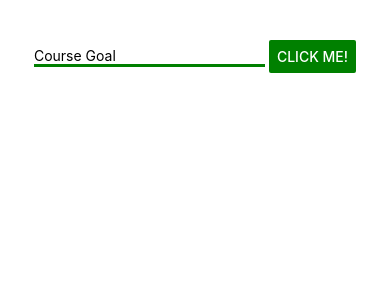
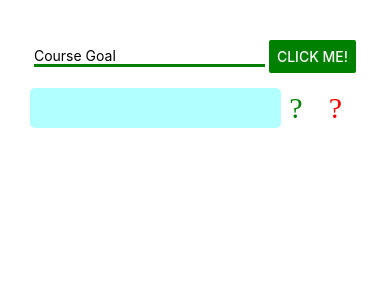
Before and after one commit to gingkob/rn-Complete-Course, a React Native app: screen / in a window 390 px wide. Both pictures are taken after a click on the button "CLICK ME!". Shown: the top 300 px of the page. Built offline with nearby package versions, Linux system fonts and the light colour scheme.

Commit message:
improved list

```diff
--- a/App.js
+++ b/App.js
@@ -1,56 +1,87 @@
 import React, { useState } from 'react';
 import { StyleSheet, Text, View, Button, TextInput, FlatList } from 'react-native';
+import Icon from 'react-native-vector-icons/AntDesign';
+
 
 export default function App() {
 
   const [text, setText] = useState("")
-  const [goals, setGoal ] = useState([])
-
+  const [goals, setGoal] = useState([])
   const addGoal = () => {
-    setGoal(currentGoals =>[...currentGoals, {key: Math.random().toString(), value:text}])
+    setGoal(goals => [...goals, { key: Math.random().toString(), value: text }])
     setText("")
   }
 
-  const removeGoal = index =>{
-    goals = goals.filter(item => item.key != index)
-    setGoal(goals)
+  const removeGoal = index => {
+
+    let goal = goals.filter(item => item.key != index)
+    setGoal(goal)
   }
 
   // let allGoals = goals.map((goal, index) => <Text style={styles.goalText} key={index} onPress={index =>removeGoal(index)}>{index + 1}. {goal}</Text>).reverse()
+  // const checkIcon = <Icon name="checksquareo" size={30} color="#900" style={styles.checkMark}/>;
 
   return (
     <View style={styles.container}>
       <View style={styles.header}>
-        <TextInput style={styles.textInput} placeholder="Course Goal" value={text} onChangeText={(text)=>setText(text)}/>
-        <Button title="Click me!" onPress={addGoal} color="green"/>
+        <TextInput style={styles.textInput} placeholder="Course Goal" value={text} onChangeText={(text) => setText(text)} />
+        <Button title="Click me!" onPress={addGoal} color="green" />
       </View>
-      <FlatList data={goals} renderItems={ itemData =>( <Text style={styles.goalText}>{itemData.item.value}</Text>)} />
+      <FlatList data={goals} renderItem={itemData => (
+        <View style={{ flexDirection: "row", alignContent: "space-around", justifyContent: "center" }}>
+          <Text style={styles.goalText}>{itemData.item.value} </Text>
+          {/* {checkIcon}  */}
+          <Icon.Button
+            name="checksquareo"
+            size={30}
+            color="green"
+            style={styles.checkMark}
+            backgroundColor="none"
+            onPress={removeGoal.bind(this, itemData.item.key)}>
+          </Icon.Button>
+          <Icon.Button
+            name="minussquare"
+            size={30}
+            color="red"
+            style={styles.deleteMark}
+            backgroundColor="none"
+            onPress={removeGoal.bind(this, itemData.item.key)}>
+          </Icon.Button>
+        </View>)}
+        extraData={goals} />
     </View>
   );
 }
 
 const styles = StyleSheet.create({
   container: {
-    padding:30
+    padding: 30
   },
   header: {
-    flexDirection:"row",
+    flexDirection: "row",
     alignItems: "center",
-    justifyContent:"space-evenly",
-    marginVertical:10,
+    justifyContent: "space-evenly",
+    marginVertical: 10,
   },
   body: {
-    marginVertical:10,
+    marginVertical: 10,
   },
   textInput: {
     width: "70%",
     borderBottomColor: "green",
-    borderBottomWidth:3
+    borderBottomWidth: 3
   },
   goalText: {
     backgroundColor: '#B2FFFF',
     borderRadius: 5,
-    marginVertical:5,
-    padding:10,
+    marginVertical: 5,
+    padding: 10,
+    flex: 4
+  },
+  checkMark: {
+    flex: 1
+  },
+  deleteMark: {
+    flex: 1
   }
 });
--- a/package.json
+++ b/package.json
@@ -12,6 +12,7 @@
     "react": "~16.9.0",
     "react-dom": "~16.9.0",
     "react-native": "https://github.com/expo/react-native/archive/sdk-37.0.1.tar.gz",
+    "react-native-vector-icons": "^6.6.0",
     "react-native-web": "~0.11.7"
   },
   "devDependencies": {
```
Also changed, not shown: web-build/register-service-worker.js (added, +14 -0 lines), 1 other file (tests, documents, lock files or other folders).
